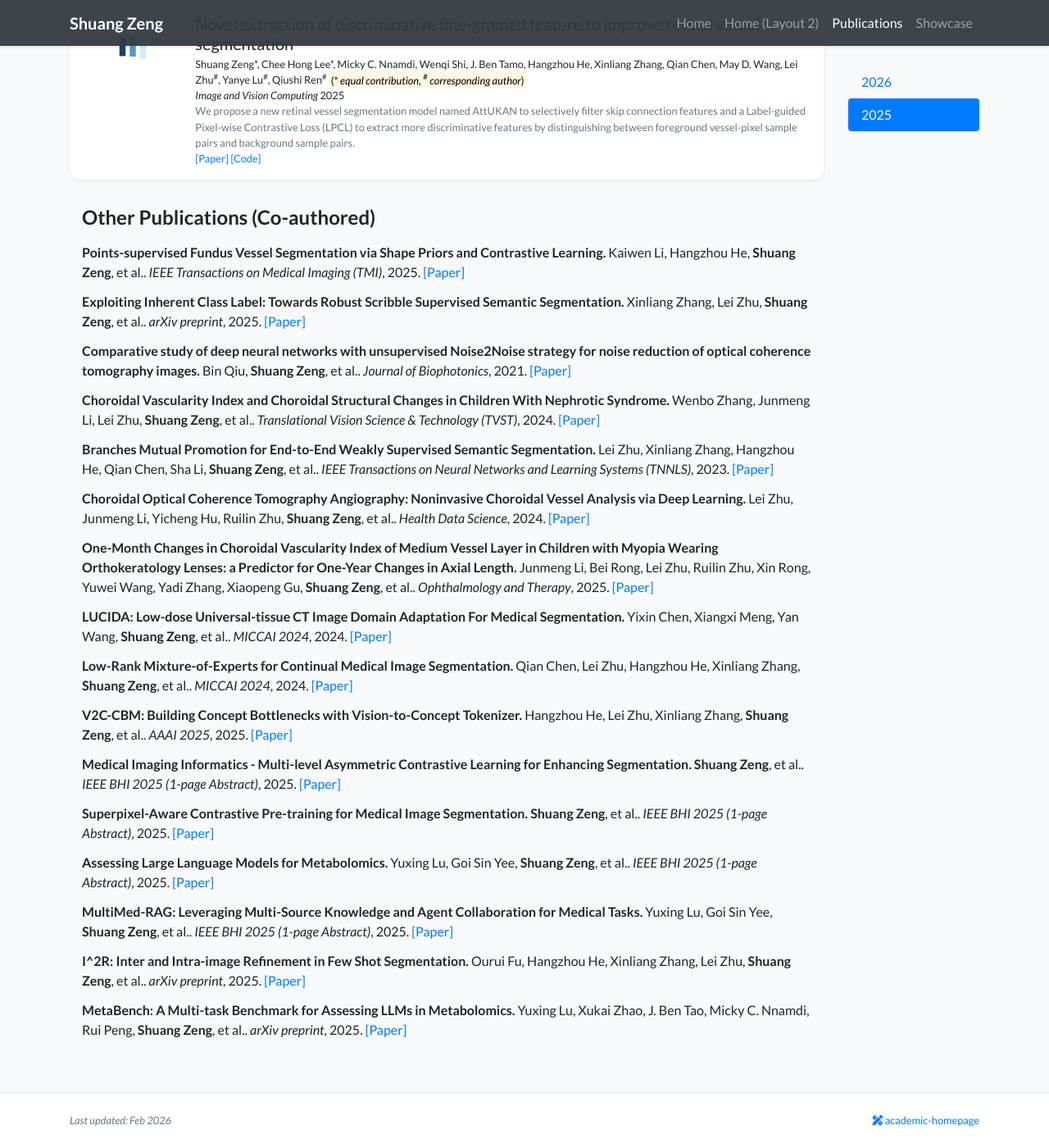
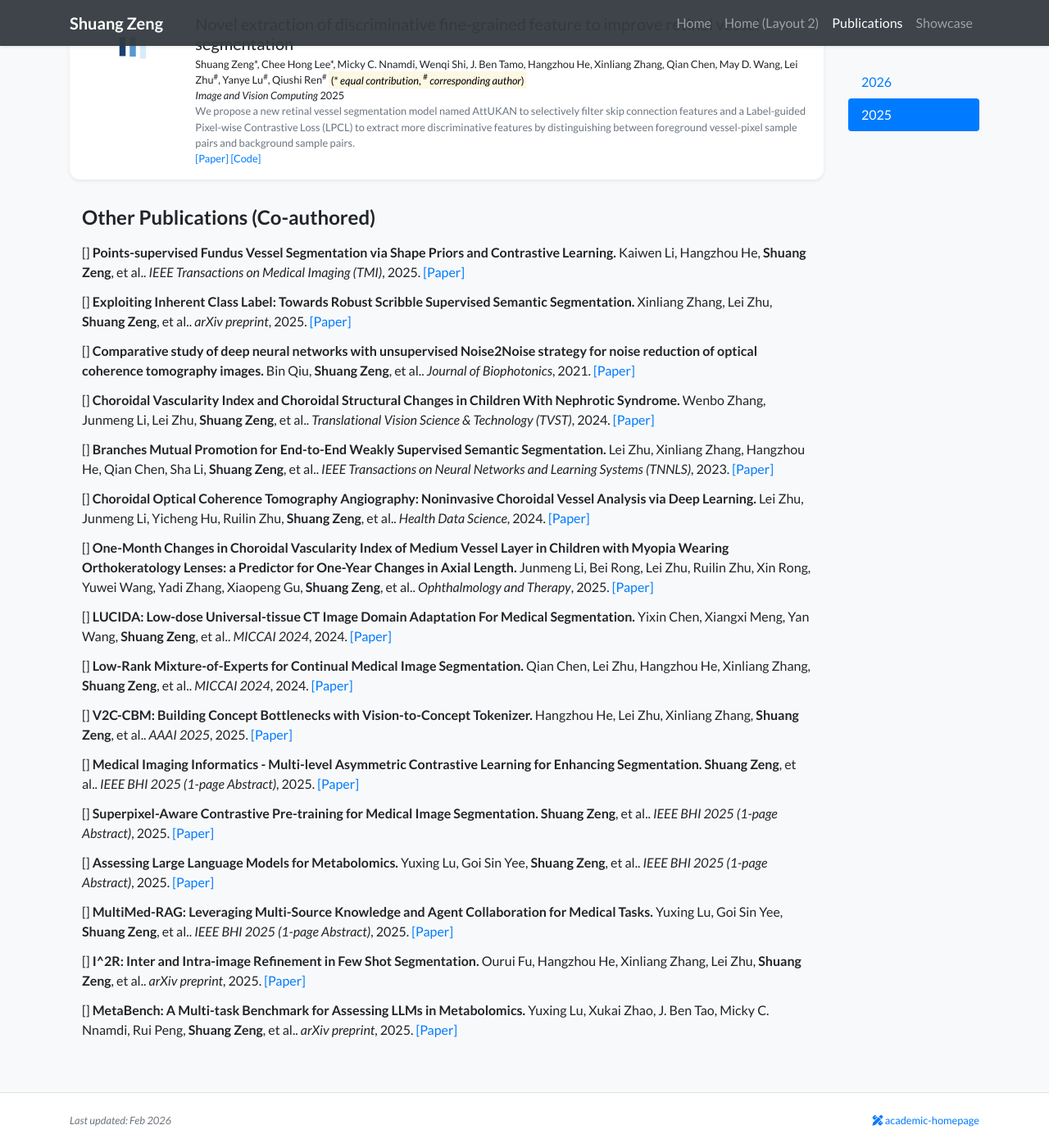
Before and after one commit to stevezs315/stevezs315.github.io, a Jekyll site: the page built from publications.html, in a window 1280 px wide and 1400 px high, scrolled down 815 px. Shown: the whole window at 82% size. Built offline with Jekyll 4.4.1, drawn with Linux system fonts in a browser that asks for light colours; nearby versions of some CDN libraries; a style sheet for code colours, icons or effects is not loaded.

Commit message:
Update publications.html

```diff
--- a/publications.html
+++ b/publications.html
@@ -24,7 +24,7 @@ body_attr: >-
           <ul class="list-unstyled">
             {% for pub in site.data.co-author_pub %}
             <li style="margin-bottom: 0.75rem;">
-              <b>{{ pub.title }}.</b>
+              [{{ pub.index }}] <b>{{ pub.title }}.</b>
               {{ pub.authors }}.
               <i>{{ pub.venue }}</i>, {{ pub.year }}.
               {% if pub.url %}<a href="{{ pub.url }}">[Paper]</a>{% endif %}
```
